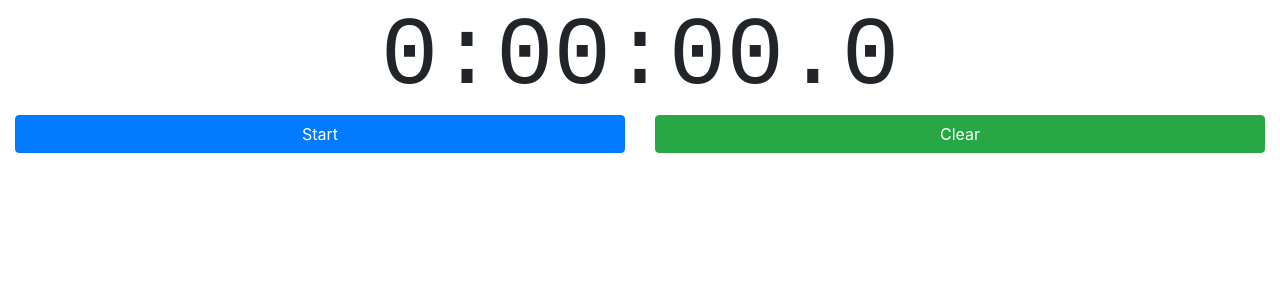
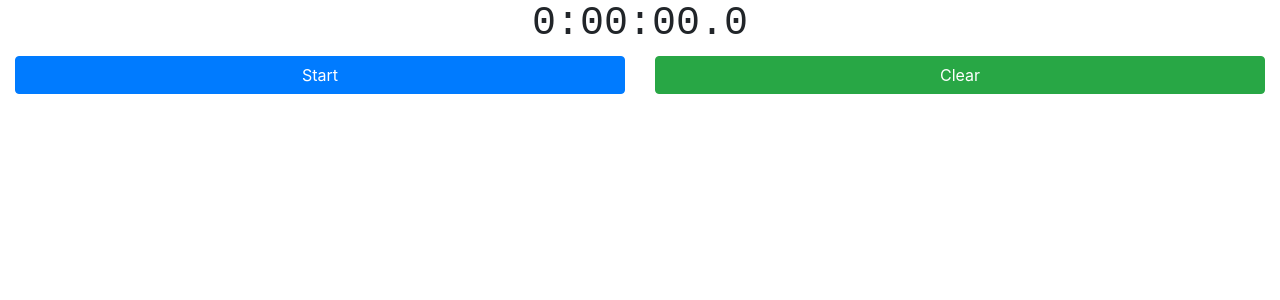
Before and after one commit to iCompetePlanet/web, an Angular app: page / in a window 1280 px wide. Shown: the top 300 px of the page. Built offline with nearby package versions, Linux system fonts and the light colour scheme.

Commit message:
Move CSS around

```diff
--- a/src/app/app.component.html
+++ b/src/app/app.component.html
@@ -1,6 +1,6 @@
 <div class="row">
-  <div class="col text-center stopwatch-time">
-    <div class="display-1">{{ timeInMillis | formatAsStopwatchPipe}}</div>
+  <div class="col text-center">
+    <h1 id="stopwatch-time" class="stopwatch-time">{{ timeInMillis | formatAsStopwatchPipe}}</h1>
   </div>
 </div>
 <div class="row">
```
